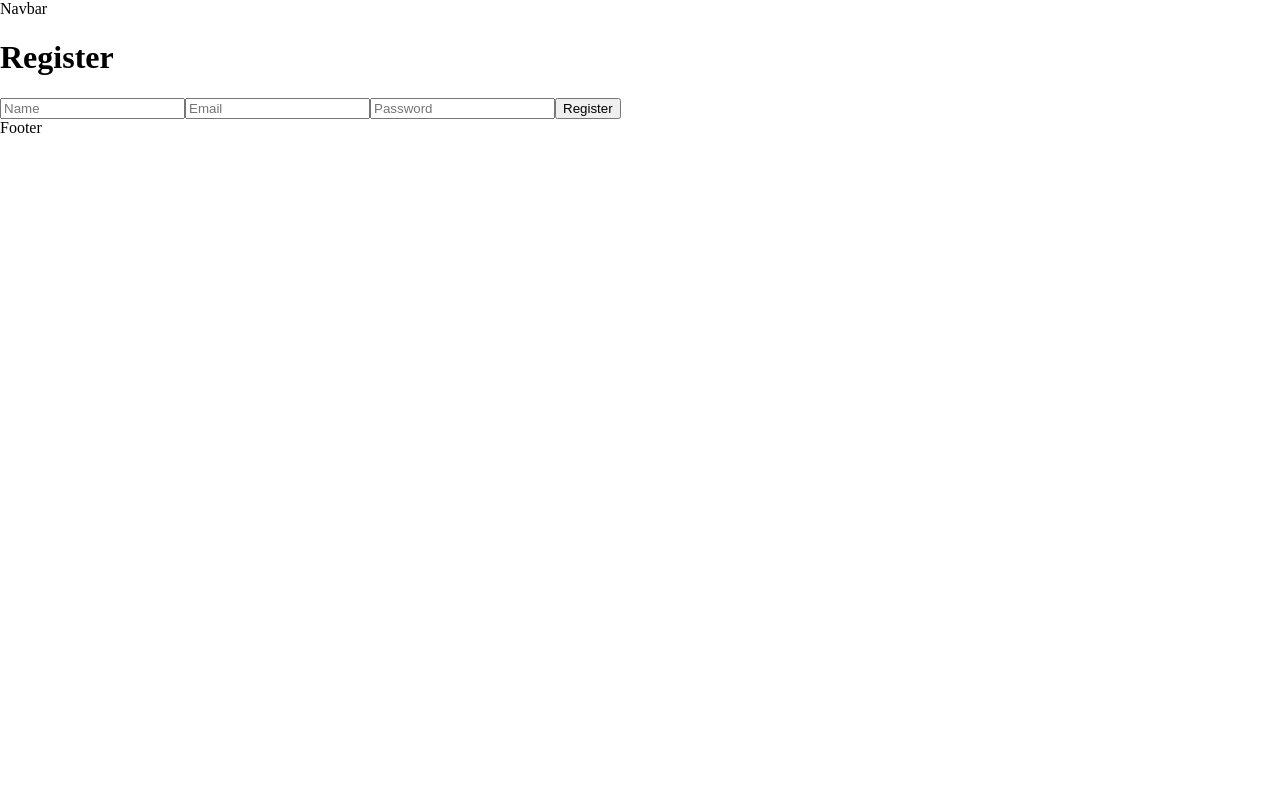
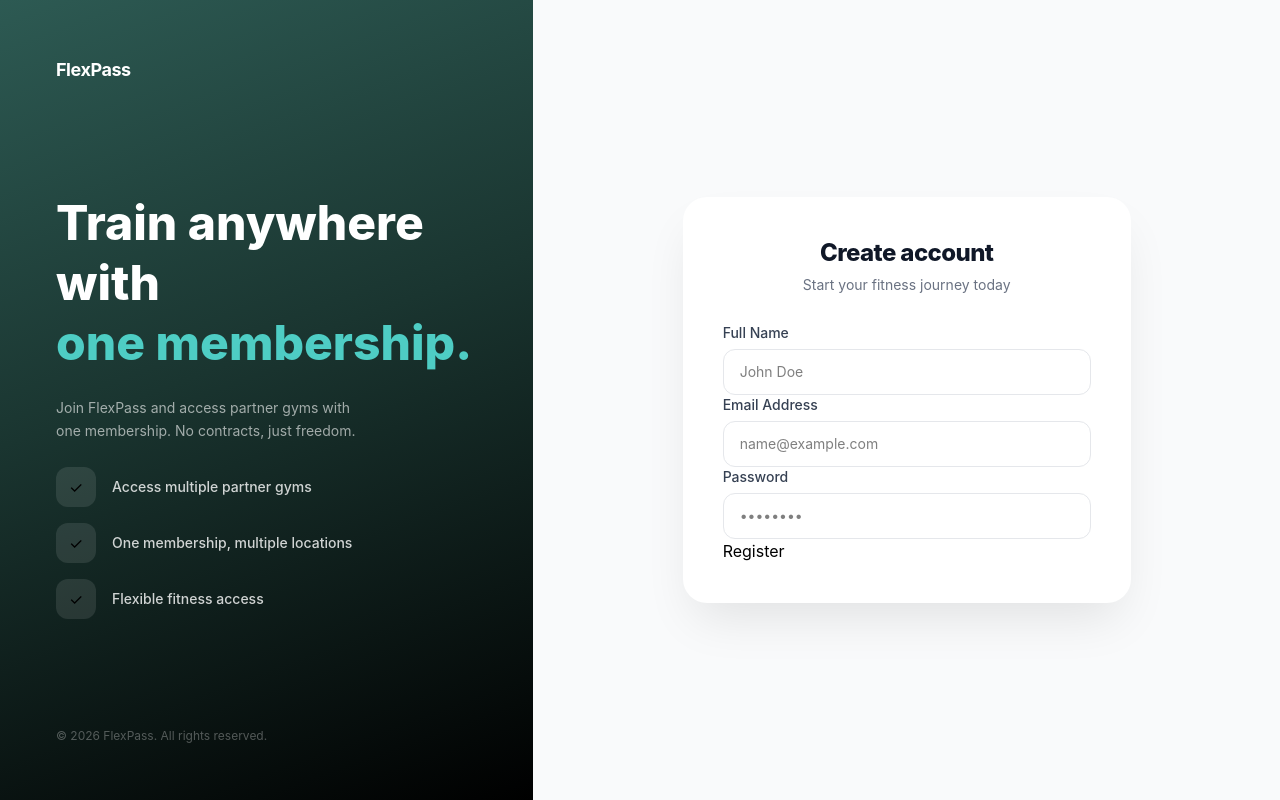
Before and after one commit to MinhajNp/flexpass-frontend, a React (Vite) app: page /register in a window 1280 px wide. Built offline with nearby package versions, Linux system fonts and the light colour scheme; no server answers.

Commit message:
feat: build auth layout and registration form

```diff
--- a/package.json
+++ b/package.json
@@ -10,10 +10,12 @@
     "preview": "vite preview"
   },
   "dependencies": {
+    "@tailwindcss/vite": "^4.3.3",
     "axios": "^1.20.0",
     "react": "^19.2.8",
     "react-dom": "^19.2.8",
     "react-router-dom": "^7.18.4",
+    "tailwindcss": "^4.3.3",
     "zod": "^4.6.5"
   },
   "devDependencies": {
--- a/src/components/forms/auth/registerForm.tsx
+++ b/src/components/forms/auth/registerForm.tsx
@@ -3,23 +3,31 @@ import { useNavigate } from 'react-router-dom'
 import authService from '../../../services/authService'
 import { getApiErrorMessage } from '../../../utils/apiError'
 import { registerSchema } from '../../../validation/authValidation'
+import FormInput from '../common/formInput'
 
 function RegisterForm() {
   const [name, setName] = useState('')
   const [email, setEmail] = useState('')
   const [password, setPassword] = useState('')
 
-  const navigate = useNavigate()
-  const [error, setError] = useState('')
+  const [errors, setErrors] = useState<{
+    name?: string
+    email?: string
+    password?: string
+  }>({})
+
+  const [generalError, setGeneralError] = useState('')
   const [isLoading, setIsLoading] = useState(false)
 
+  const navigate = useNavigate()
 
   const handleSubmit = async (
     event: React.FormEvent<HTMLFormElement>,
   ) => {
     event.preventDefault()
 
-  setError('')
+    setErrors({})
+    setGeneralError('')
 
     const formData = {
       name,
@@ -28,14 +36,31 @@ const handleSubmit = async (
     }
 
     const result = registerSchema.safeParse(formData)
-  setIsLoading(true)
 
     if (!result.success) {
-    setError(
-      result.error.issues[0]?.message ?? 'Please check your input',
-    )
+      const fieldErrors: {
+        name?: string
+        email?: string
+        password?: string
+      } = {}
+
+      result.error.issues.forEach((issue) => {
+        const field = issue.path[0]
+
+        if (
+          field === 'name' ||
+          field === 'email' ||
+          field === 'password'
+        ) {
+          fieldErrors[field] = issue.message
+        }
+      })
+
+      setErrors(fieldErrors)
       return
     }
+
+    setIsLoading(true)
 
     try {
       const response = await authService.register(formData)
@@ -46,39 +71,48 @@ const handleSubmit = async (
         },
       })
     } catch (error) {
-    setError(getApiErrorMessage(error))
-  }finally{
+      setGeneralError(getApiErrorMessage(error))
+    } finally {
       setIsLoading(false)
     }
   }
 
-
   return (
-    <form  onSubmit={handleSubmit}>
-      <input
-        type="text"
+    <form onSubmit={handleSubmit}>
+      <FormInput
+        id="name"
+        label="Full Name"
         value={name}
         onChange={(event) => setName(event.target.value)}
-        placeholder="Name"
+        placeholder="John Doe"
+        error={errors.name}
       />
 
-      <input
+      <FormInput
+        id="email"
+        label="Email Address"
         type="email"
         value={email}
         onChange={(event) => setEmail(event.target.value)}
-        placeholder="Email"
+        placeholder="name@example.com"
+        error={errors.email}
       />
 
-      <input
+      <FormInput
+        id="password"
+        label="Password"
         type="password"
         value={password}
         onChange={(event) => setPassword(event.target.value)}
-        placeholder="Password"
+        placeholder="••••••••"
+        error={errors.password}
       />
 
-      <button type="submit" disabled={isLoading}>{isLoading? 'Registering....' : 'Register'}</button>
+      {generalError && <p>{generalError}</p>}
 
-      {error && <p>{error}</p>}
+      <button type="submit" disabled={isLoading}>
+        {isLoading ? 'Registering...' : 'Register'}
+      </button>
     </form>
   )
 }
--- /dev/null
+++ b/src/components/forms/common/formInput.tsx
@@ -0,0 +1,51 @@
+interface FormInputProps {
+  id: string
+  label: string
+  type?: string
+  value: string
+  placeholder?: string
+  error?: string
+  onChange: (event: React.ChangeEvent<HTMLInputElement>) => void
+}
+
+function FormInput({
+  id,
+  label,
+  type = 'text',
+  value,
+  placeholder,
+  error,
+  onChange,
+}: FormInputProps) {
+  return (
+    <div className="space-y-1.5">
+      <label
+        htmlFor={id}
+        className="block text-sm font-medium text-gray-700"
+      >
+        {label}
+      </label>
+
+      <input
+        id={id}
+        type={type}
+        value={value}
+        placeholder={placeholder}
+        onChange={onChange}
+        className={`w-full rounded-xl border px-4 py-3 text-sm outline-none transition ${
+          error
+            ? 'border-red-400 focus:border-red-500'
+            : 'border-gray-200 focus:border-[#2D5A53]'
+        }`}
+      />
+
+      {error && (
+        <p className="text-sm text-red-600">
+          {error}
+        </p>
+      )}
+    </div>
+  )
+}
+
+export default FormInput
--- a/src/index.css
+++ b/src/index.css
@@ -1,3 +1,5 @@
+@import "tailwindcss";
+
 * {
   box-sizing: border-box;
 }
--- a/src/pages/public/auth/registerPage.tsx
+++ b/src/pages/public/auth/registerPage.tsx
@@ -2,10 +2,21 @@ import RegisterForm from '../../../components/forms/auth/registerForm'
 
 function RegisterPage() {
   return (
-    <>
-      <h1>Register</h1>
-      <RegisterForm />
-    </>
+    <div className="w-full max-w-md">
+      <div className="rounded-3xl bg-white px-8 py-10 shadow-2xl shadow-black/10 sm:px-10">
+        <div className="mb-7 text-center">
+          <h1 className="text-2xl font-extrabold tracking-tight text-gray-900">
+            Create account
+          </h1>
+
+          <p className="mt-1.5 text-sm text-gray-500">
+            Start your fitness journey today
+          </p>
+        </div>
+
+        <RegisterForm />
+      </div>
+    </div>
   )
 }
 
--- a/src/routes/authLayout.tsx
+++ b/src/routes/authLayout.tsx
@@ -0,0 +1,80 @@
+import { Outlet } from 'react-router-dom'
+
+function AuthLayout() {
+  return (
+    <div className="min-h-screen flex">
+      <aside
+  className="hidden lg:flex lg:w-5/12 flex-col justify-between p-10 xl:p-14"
+  style={{
+    background:
+      'linear-gradient(160deg, #2D5A53 0%, #1a3530 45%, #000000 100%)',
+  }}
+>
+    <div>
+  <span className="text-lg font-bold tracking-tight text-white">
+    FlexPass
+  </span>
+</div>
+
+<div className="space-y-6">
+  <h1 className="text-4xl xl:text-5xl font-extrabold leading-tight text-white">
+    Train anywhere
+    <br />
+    with
+    <br />
+    <span className="text-[#4ECDC4]">one membership.</span>
+  </h1>
+
+  <p className="max-w-xs text-sm leading-relaxed text-white/60">
+    Join FlexPass and access partner gyms with one membership.
+    No contracts, just freedom.
+  </p>
+
+  <ul className="space-y-4">
+  <li className="flex items-center gap-4">
+    <span className="flex h-10 w-10 shrink-0 items-center justify-center rounded-xl bg-white/10">
+      ✓
+    </span>
+
+    <span className="text-sm font-medium text-white/80">
+      Access multiple partner gyms
+    </span>
+  </li>
+
+  <li className="flex items-center gap-4">
+    <span className="flex h-10 w-10 shrink-0 items-center justify-center rounded-xl bg-white/10">
+      ✓
+    </span>
+
+    <span className="text-sm font-medium text-white/80">
+      One membership, multiple locations
+    </span>
+  </li>
+
+  <li className="flex items-center gap-4">
+    <span className="flex h-10 w-10 shrink-0 items-center justify-center rounded-xl bg-white/10">
+      ✓
+    </span>
+
+    <span className="text-sm font-medium text-white/80">
+      Flexible fitness access
+    </span>
+  </li>
+</ul>
+
+</div>
+  {/* Hero content */}
+
+  <p className="text-xs text-white/30">
+  © 2026 FlexPass. All rights reserved.
+</p>
+</aside>
+
+      <main className="flex flex-1 items-center justify-center bg-gray-50 px-4 py-12 sm:px-8">
+  <Outlet />
+</main>
+    </div>
+  )
+}
+
+export default AuthLayout
--- a/vite.config.ts
+++ b/vite.config.ts
@@ -1,7 +1,10 @@
+import { defineConfig } from 'vite'
 import react from '@vitejs/plugin-react'
-import { defineConfig } from 'vite'
+import tailwindcss from '@tailwindcss/vite'
 
-// https://vite.dev/config/
 export default defineConfig({
-  plugins: [react()],
+  plugins: [
+    react(),
+    tailwindcss(),
+  ],
 })
```
Also changed, not shown: src/routes/appRouter.tsx (+9 -2 lines), 1 other file (tests, documents, lock files or other folders). Lines whose indentation alone changed are shown as unchanged.
